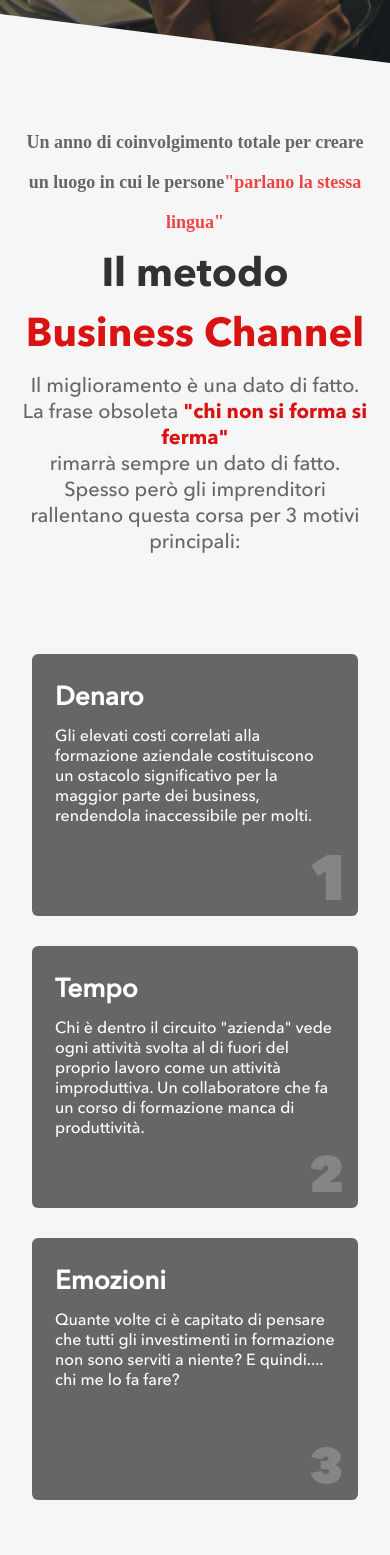
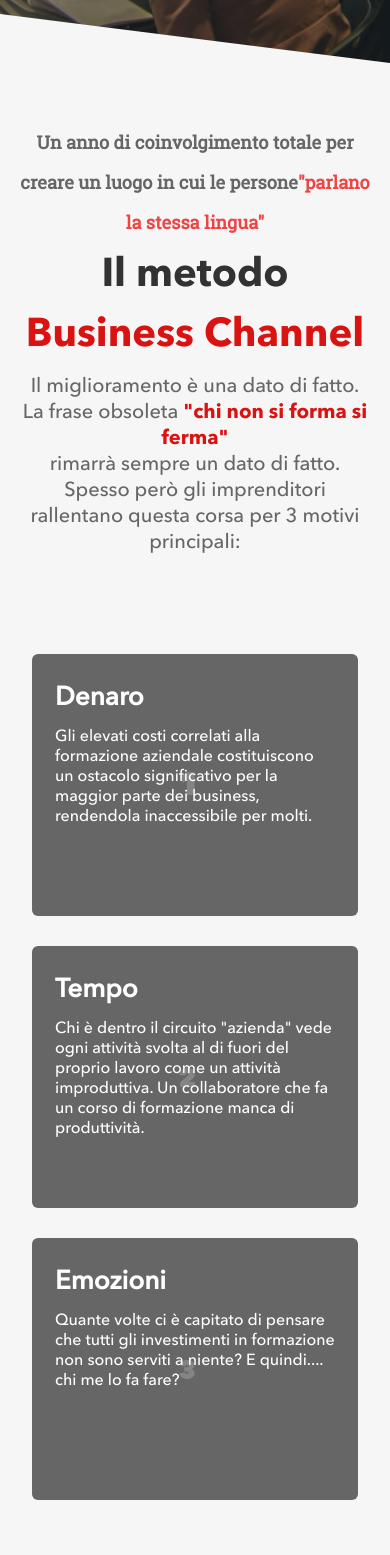
Before and after one commit to emilianogarciaok/bussines-channel, a Next.js app: page / in a window 390 px wide. Shown: the part 860-2415 px from the top of the page. Built offline with nearby package versions, Linux system fonts and the light colour scheme.

Commit message:
Solucion Fuentes InfoSec

```diff
--- a/app/ui/fonts.jsx
+++ b/app/ui/fonts.jsx
@@ -15,3 +15,8 @@
     src: '../public/font/avenir-next/AvenirNextCyr-Demi.ttf',
     display: 'swap',
   })
+
+  export const RobotoSlab = localFont({
+    src: '../public/font/avenir-next/RobotoSlab-Regular.ttf',
+    display: 'swap',
+  })
--- a/components/InfoSec.jsx
+++ b/components/InfoSec.jsx
@@ -3,7 +3,7 @@
 import num1 from "../images/home-page/num1.svg";
 import num2 from "../images/home-page/num2.svg";
 import num3 from "../images/home-page/num3.svg";
-import { AvenirBold, AvenirMedium } from "@/app/ui/fonts";
+import { AvenirBold, AvenirMedium, RobotoSlab } from "@/app/ui/fonts";
 
 export const InfoSec = () => {
   const cards = [
@@ -29,7 +29,7 @@
       {/* Caja 1 */}
       <div className="flex flex-col w-[90%] h-[382px] xl:w-[1124px] mx-auto  md:mb-[50px] sm:mb-[10px] mt-0">
         <div className="xl:w-[785px] w-full h-[80px] md:text-start text-center md:mx-auto lg:mx-0">
-          <div className="md:text-[25px] font-Roboto lg:text-[32px] font-roboto font-bold sm:text-[20px] text-[18px]   text-secondary-500 w-full leading-[40px]  mt-0 md:mt-[80px] mb-0 md:mb-[24px]">
+          <div className={`md:text-[25px] lg:text-[32px] font-roboto font-bold sm:text-[20px] text-[18px]   text-secondary-500 w-full leading-[40px]  mt-0 md:mt-[80px] mb-0 md:mb-[24px] ${RobotoSlab.className}`}>
             Un anno di coinvolgimento totale per creare un luogo in cui le
             persone
             <span className="text-red-500">"parlano la stessa lingua"</span>
--- a/components/reusable/CardInfo.jsx
+++ b/components/reusable/CardInfo.jsx
@@ -11,7 +11,7 @@
         <p className={`text-white text-[16px] font-avenirlight leading-[20px] tracking-[-2%] mt-[13px] ${AvenirMedium.className}`}>{text}</p>
       </div>
       {/* Number */}
-      <div className={`${AvenirMedium.className} absolute flex items-end justify-end z-20 w-full h-full pr-4 pb-4 `}>
+      <div className={`${AvenirMedium.className} absolute flex items-end justify-end z-20 w-[32px] h-[52px]  pr-4 pb-4 `}>
         <Image src={image} width={32} height={52} />
       </div>
     </div>
```
Also changed, not shown: app/public/font/avenir-next/RobotoSlab-Regular.ttf (added), images/home-page/SocialProof.png (added).
